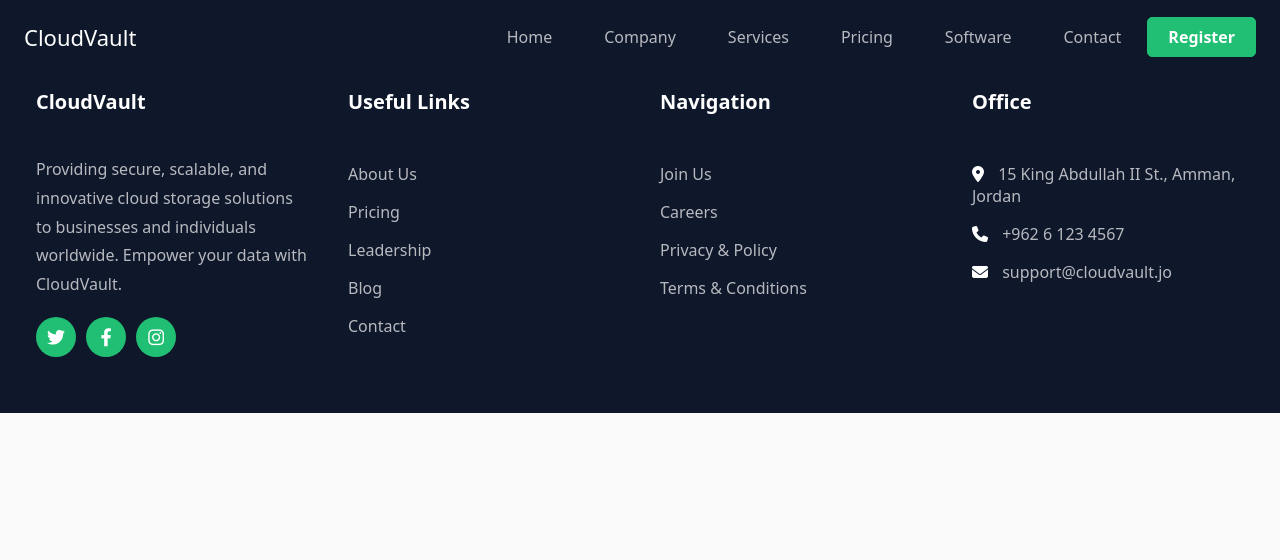
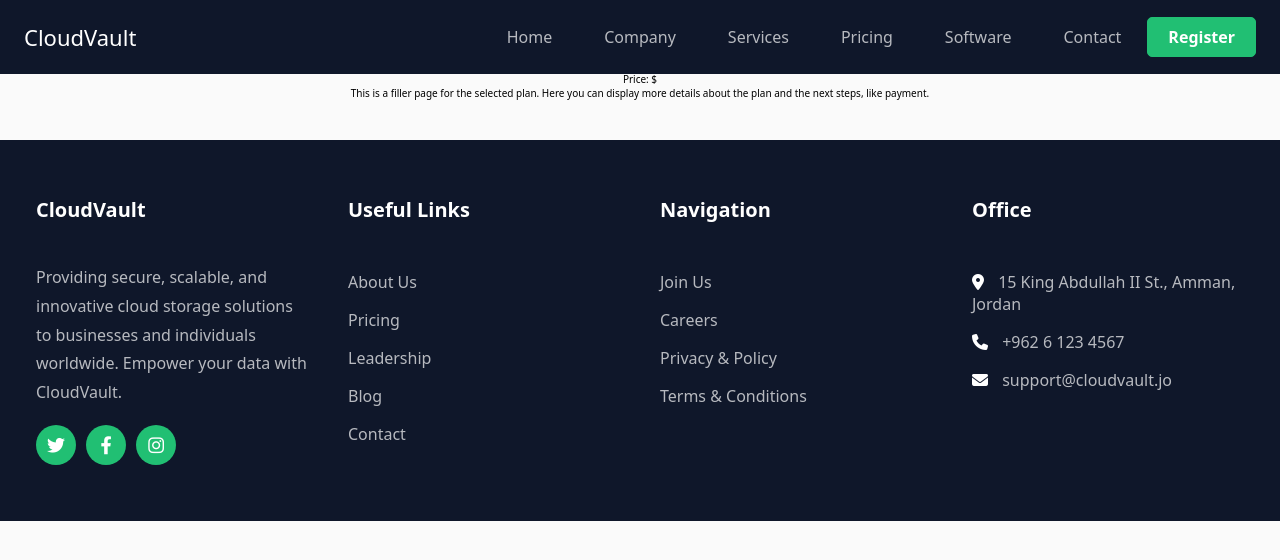
Before and after one commit to Qutiba98/cloud-template-master, a React (Create React App) app: page /plan in a window 1280 px wide. Shown: the top 560 px of the page. Built offline with nearby package versions, Linux system fonts and the light colour scheme; no server answers.

Commit message:
plan page filler and router

```diff
--- a/src/App.js
+++ b/src/App.js
@@ -10,6 +10,7 @@ import Profile from './components/profile/Profile';
 import ProfileEdit from './components/profile/ProfileEdit';
 import Contract from './components/profile/Contract';
 import Payment from './components/payment/Payment';
+import Plan from './components/plan/Plan';
 
 function App() {
   return (
@@ -25,6 +26,7 @@ function App() {
           <Route path="/profile/edit" element={<ProfileEdit />} />
           <Route path="/profile/contract" element={<Contract />} />
           <Route path="/payment" element={<Payment />} />
+          <Route path="/plan" element={<Plan />} />
         </Routes>
         <Footer />
       </div>
--- a/src/components/main/pricing/Pricing.jsx
+++ b/src/components/main/pricing/Pricing.jsx
@@ -3,9 +3,11 @@ import './Pricing.css';
 import PricingBox from './box/PricingBox';
 import { auth, db } from '../../../firebase'; // Import Firebase Auth and Firestore
 import { collection, addDoc } from 'firebase/firestore'; // Import Firestore methods for adding documents
+import { useNavigate } from 'react-router-dom'; // Import useNavigate for routing
 
 function Pricing() {
   const [userEmail, setUserEmail] = useState(null); // To store the logged-in user's email
+  const navigate = useNavigate(); // For navigation
 
   // UseEffect to get the logged-in user's email
   useEffect(() => {
@@ -25,6 +27,7 @@ function Pricing() {
   const handleSelectPlan = async (planName, price) => {
     if (!userEmail) {
       alert('You need to be logged in to select a plan.');
+      navigate('/login'); // Redirect to login page if not logged in
       return;
     }
 
@@ -36,7 +39,7 @@ function Pricing() {
         price: price,
         timestamp: new Date(),
       });
-      alert(`Plan ${planName} selected successfully!`);
+      navigate(`/plan?name=${planName}&price=${price}`); // Navigate to the Plan page with selected plan details
     } catch (error) {
       console.error('Error saving the plan: ', error);
     }
@@ -83,7 +86,7 @@ function Pricing() {
             price={plan.price}
             isFree={plan.isFree}
             features={plan.features}
-            onSelectPlan={handleSelectPlan} // Pass the handleSelectPlan function
+            onSelectPlan={() => handleSelectPlan(plan.planName, plan.price)} // Pass the handleSelectPlan function
           />
         ))}
       </div>
--- /dev/null
+++ b/src/components/plan/Plan.jsx
@@ -0,0 +1,20 @@
+// src/components/plan/Plan.js
+import React from 'react';
+import { useLocation } from 'react-router-dom';
+
+function Plan() {
+  const location = useLocation();
+  const queryParams = new URLSearchParams(location.search);
+  const planName = queryParams.get('name');
+  const planPrice = queryParams.get('price');
+
+  return (
+    <div style={{ padding: '40px', textAlign: 'center' }}>
+      <h1>{planName}</h1>
+      <p>Price: ${planPrice}</p>
+      <p>This is a filler page for the selected plan. Here you can display more details about the plan and the next steps, like payment.</p>
+    </div>
+  );
+}
+
+export default Plan;
```
Also changed, not shown: src/components/plan/plan.css (added).
